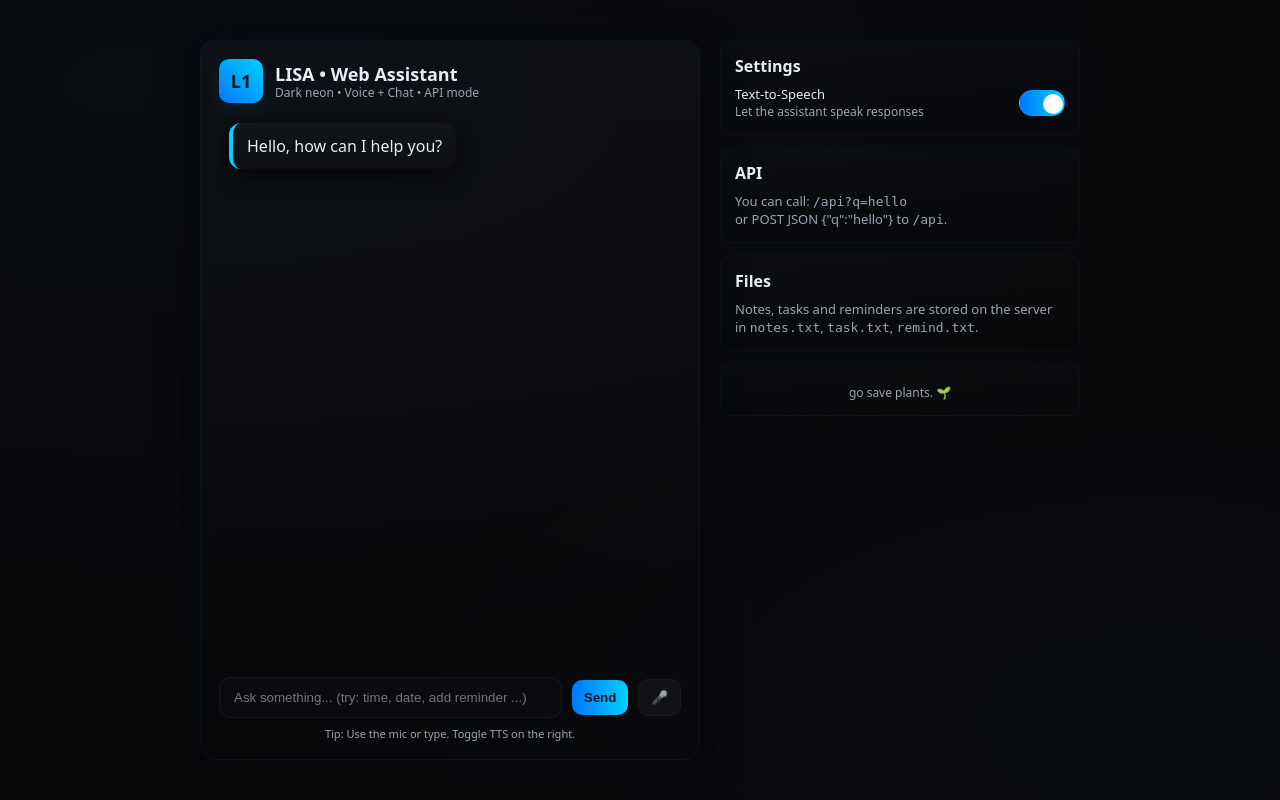
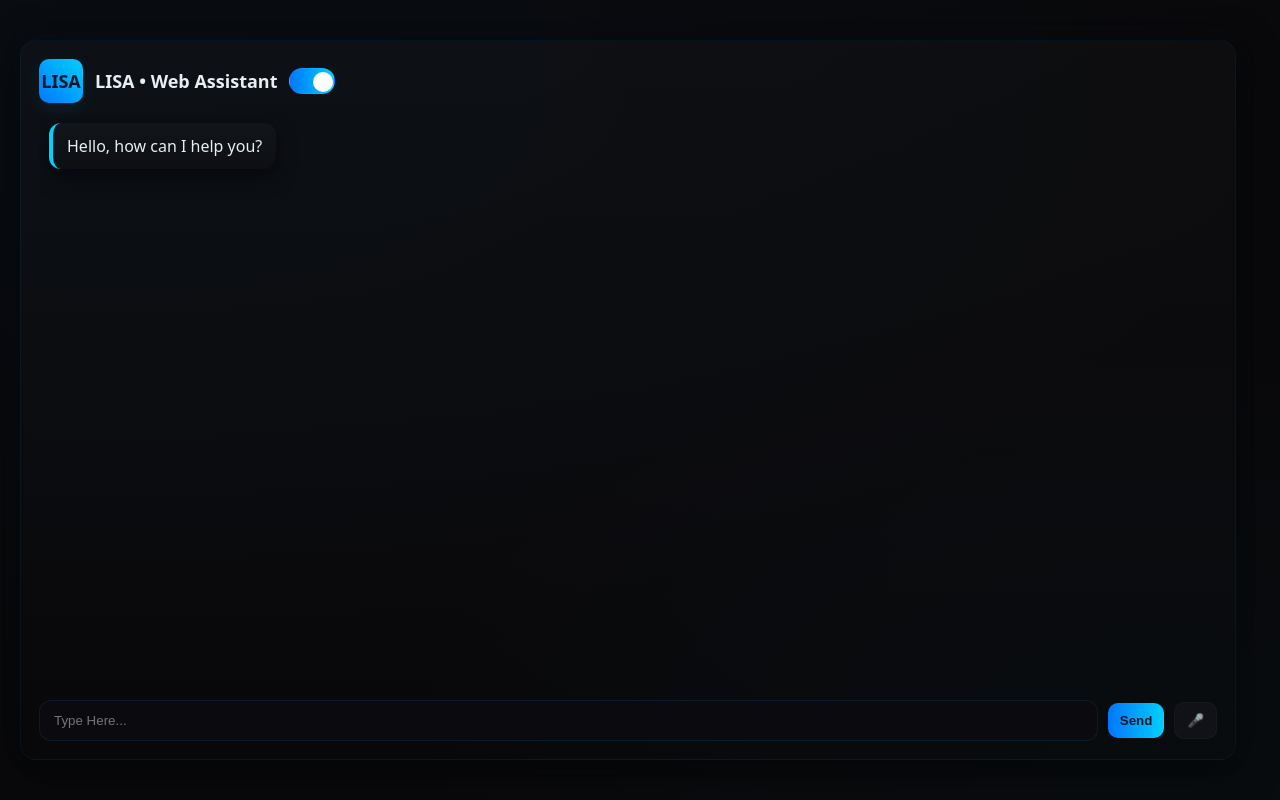
Before and after one commit to Abhay-9007/LISA, a Flask app: page / in a window 1280 px wide. Run offline with Flask 3, Linux system fonts and the light colour scheme.

Commit message:
Modify layout and logo in index.html
Updated layout and design elements in index.html.

```diff
--- a/App_Code/templates/index.html
+++ b/App_Code/templates/index.html
@@ -5,6 +5,7 @@
 # Thing I do for LOVE...
 
 -->
+
 <!DOCTYPE html>
 <html lang="en">
 <head>
@@ -40,14 +41,13 @@
 
     .app {
         width:100%;
-        max-width:880px;
+        max-width:1380px;
         height:90vh;
         display:grid;
-        grid-template-columns: 1fr 360px;
+        grid-template-columns: 95vw 360px;
         gap:20px;
     }
 
-    /* left - chat area */
     .panel {
         background:linear-gradient(180deg, rgba(255,255,255,0.02), rgba(0,0,0,0.02));
         border-radius:16px;
@@ -145,7 +145,7 @@
     }
     .toggle {display:flex;gap:8px;align-items:center;justify-content:space-between}
     label.switch {position:relative; display:inline-block; width:46px; height:26px}
-    label.switch input{display:none}
+    label.switch input{display:none;}
     label.switch .slider{position:absolute;cursor:pointer;top:0;left:0;right:0;bottom:0;background:#111;border-radius:26px;transition:.2s;border:1px solid rgba(255,255,255,0.04)}
     label.switch .slider:before{position:absolute;content:"";height:20px;width:20px;left:3px;top:3px;background:white;border-radius:50%;transition:.2s}
     label.switch input:checked + .slider{background:linear-gradient(90deg,var(--accent-2),var(--accent))}
@@ -162,59 +162,26 @@
     <div class="app">
         <section class="panel">
             <header class="app-header">
-                <div class="logo">L1</div>
+                <div class="logo">LISA</div>
                 <div>
                     <div class="title">LISA • Web Assistant</div>
-                    <div class="subtitle">Dark neon • Voice + Chat • API mode</div>
                 </div>
+                <label class="switch">
+                    <input id="ttsToggle" type="checkbox" checked>
+                    <span class="slider"></span>
+                </label>
             </header>
 
             <div id="chat" class="chat" aria-live="polite"></div>
 
             <div class="compose">
                 <div class="input">
-                    <input id="msg" type="text" placeholder="Ask something... (try: time, date, add reminder ...)" autocomplete="off" />
+                    <input id="msg" type="text" placeholder="Type Here..." autocomplete="off" />
                 </div>
                 <button id="send" class="btn">Send</button>
                 <button id="mic" class="btn mic">🎤</button>
             </div>
-            <div class="meta" style="text-align:center;margin-top:8px;color:var(--muted)">Tip: Use the mic or type. Toggle TTS on the right.</div>
         </section>
-
-        <aside class="side">
-            <div class="card">
-                <strong>Settings</strong>
-                <div style="height:8px"></div>
-                <div class="toggle">
-                    <div>
-                        <div style="font-size:13px">Text-to-Speech</div>
-                        <div style="font-size:12px;color:var(--muted)">Let the assistant speak responses</div>
-                    </div>
-                    <label class="switch">
-                        <input id="ttsToggle" type="checkbox" checked>
-                        <span class="slider"></span>
-                    </label>
-                </div>
-            </div>
-
-            <div class="card">
-                <strong>API</strong>
-                <div style="margin-top:8px;font-size:13px;color:var(--muted)">
-                    You can call: <code>/api?q=hello</code><br/>or POST JSON {"q":"hello"} to <code>/api</code>.
-                </div>
-            </div>
-
-            <div class="card">
-                <strong>Files</strong>
-                <div style="margin-top:8px;font-size:13px;color:var(--muted)">
-                    Notes, tasks and reminders are stored on the server in <code>notes.txt</code>, <code>task.txt</code>, <code>remind.txt</code>.
-                </div>
-            </div>
-
-            <div class="card">
-                <footer class="note">go save plants. 🌱</footer>
-            </div>
-        </aside>
     </div>
 
     <script src="/static/script.js"></script>
```
